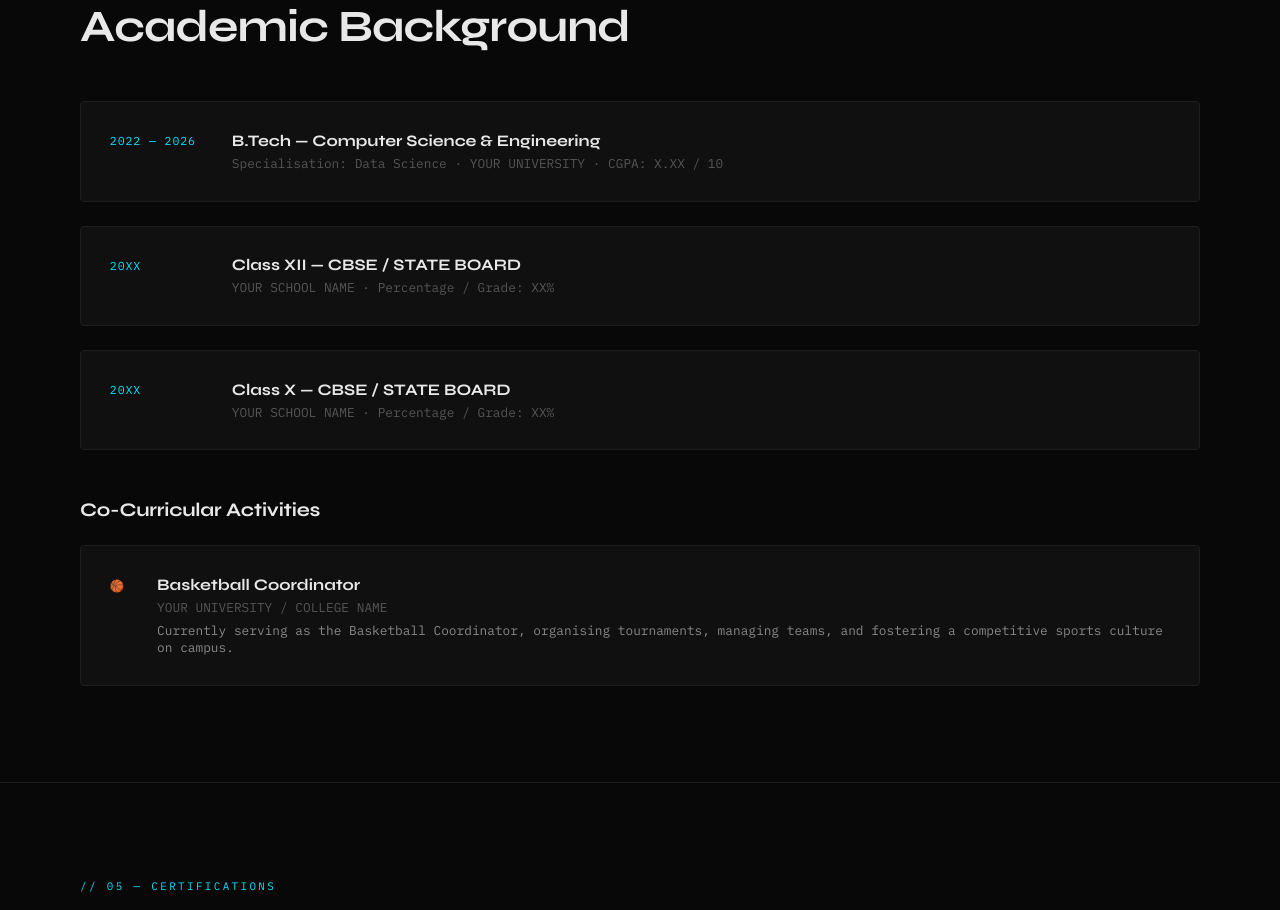
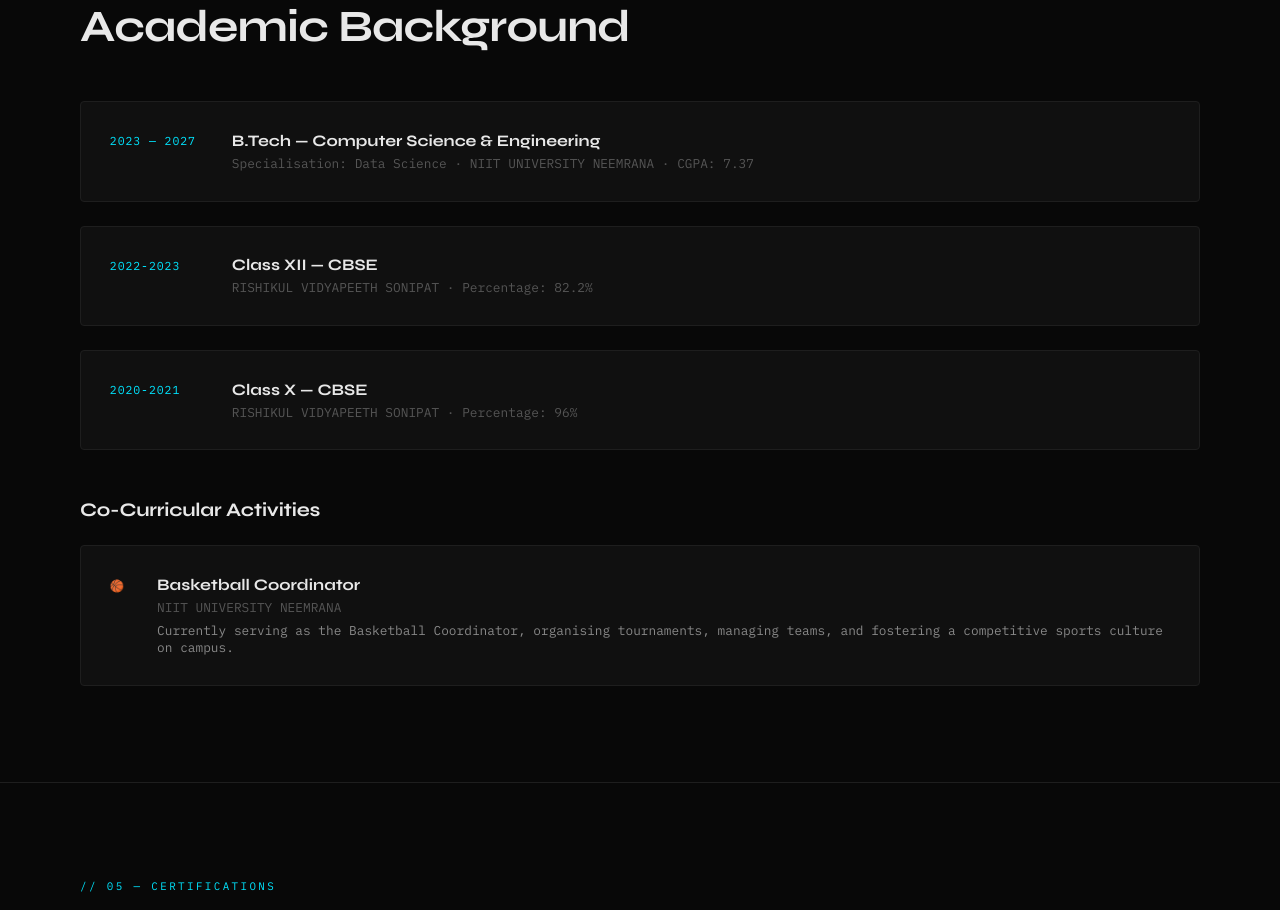
Before and after one commit to ishan-sharma23/Portfolio, a React (Vite) app: page / in a window 1280 px wide. Shown: the part 3040-3950 px from the top of the page. Built offline with nearby package versions, Linux system fonts and the light colour scheme; the HTML template or start-up script is replaced by a standard one.

Commit message:
fix1 in education

```diff
--- a/src/components/Education.tsx
+++ b/src/components/Education.tsx
@@ -3,26 +3,26 @@ import { useFadeIn } from '../hooks'
 // TODO: Replace with your real education details
 const EDUCATION = [
   {
-    year: '2022 — 2026',
+    year: '2023 — 2027',
     degree: 'B.Tech — Computer Science & Engineering',
-    school: 'Specialisation: Data Science  ·  YOUR UNIVERSITY  ·  CGPA: X.XX / 10',
+    school: 'Specialisation: Data Science  ·  NIIT UNIVERSITY NEEMRANA  ·  CGPA: 7.37',
   },
   {
-    year: '20XX',
-    degree: 'Class XII — CBSE / STATE BOARD',
-    school: 'YOUR SCHOOL NAME  ·  Percentage / Grade: XX%',
+    year: '2022-2023',
+    degree: 'Class XII — CBSE ',
+    school: 'RISHIKUL VIDYAPEETH SONIPAT  ·  Percentage: 82.2%',
   },
   {
-    year: '20XX',
-    degree: 'Class X — CBSE / STATE BOARD',
-    school: 'YOUR SCHOOL NAME  ·  Percentage / Grade: XX%',
+    year: '2020-2021',
+    degree: 'Class X — CBSE ',
+    school: 'RISHIKUL VIDYAPEETH SONIPAT  ·  Percentage: 96%',
   },
 ]
 
 const ACTIVITIES = [
   {
     role: 'Basketball Coordinator',
-    org: 'YOUR UNIVERSITY / COLLEGE NAME',
+    org: 'NIIT UNIVERSITY NEEMRANA',
     desc: 'Currently serving as the Basketball Coordinator, organising tournaments, managing teams, and fostering a competitive sports culture on campus.',
   },
   // Add more activities here if needed
```
